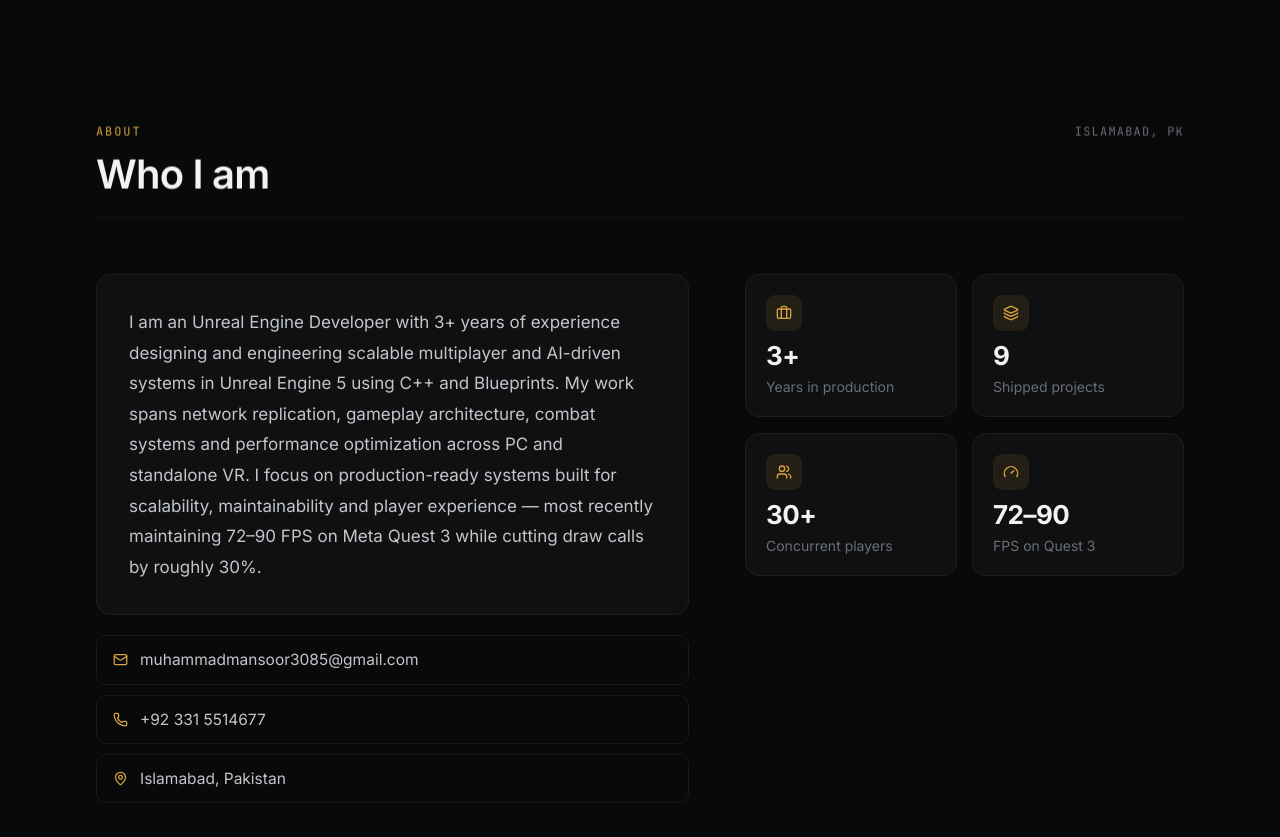
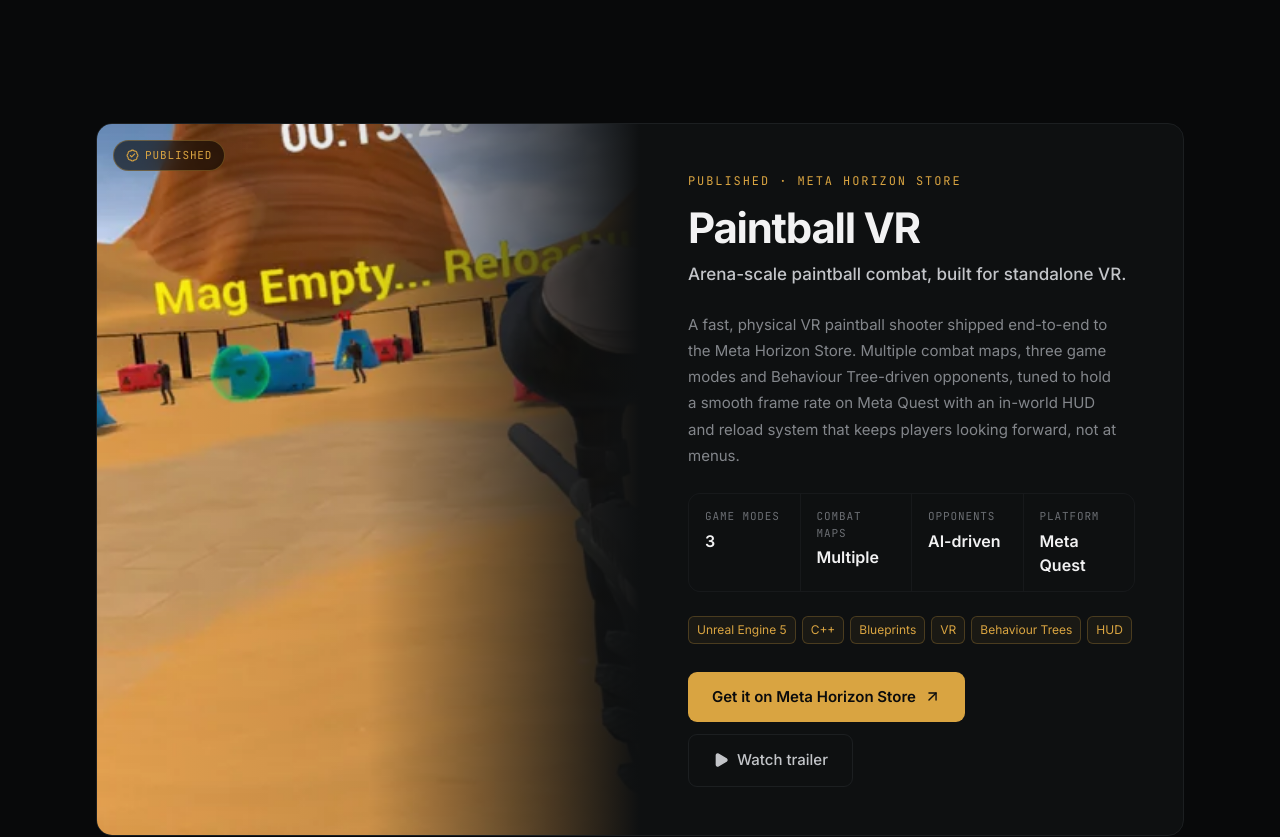
Before and after one commit to Mansoor1619/MansoorPortfolioWebsite, a React (Vite) app: page / in a window 1280 px wide. Shown: the part 800-1637 px from the top of the page. Built offline with nearby package versions, Linux system fonts and the light colour scheme.

Commit message:
Add Paintball VR Meta Horizon Store showcase section

```diff
--- a/src/App.tsx
+++ b/src/App.tsx
@@ -1,5 +1,6 @@
 import Navbar from './components/Navbar';
 import Hero from './components/Hero';
+import FeaturedProduct from './components/FeaturedProduct';
 import About from './components/About';
 import Skills from './components/Skills';
 import Experience from './components/Experience';
@@ -21,6 +22,7 @@
 
       <main id="main">
         <Hero />
+        <FeaturedProduct />
         <About />
         <Skills />
         <Experience />
--- /dev/null
+++ b/src/components/FeaturedProduct.tsx
@@ -0,0 +1,105 @@
+import { Play, ArrowUpRight, BadgeCheck } from 'lucide-react';
+import { featuredProductData } from '../data/featuredProductData';
+import Reveal from './Reveal';
+
+export default function FeaturedProduct() {
+  const p = featuredProductData;
+
+  return (
+    <section id="product" className="relative bg-base py-24">
+      <div className="mx-auto max-w-6xl px-6 md:px-8">
+        <Reveal>
+          <div className="grid overflow-hidden rounded-[16px] border border-line bg-surface lg:grid-cols-2">
+            {/* ---------- media panel ---------- */}
+            <div className="relative min-h-[280px] lg:min-h-full">
+              <img
+                src={p.thumbnail}
+                alt={`${p.name} — gameplay key art`}
+                width={1000}
+                height={750}
+                loading="lazy"
+                decoding="async"
+                className="absolute inset-0 h-full w-full object-cover saturate-[0.95] contrast-[1.03]"
+              />
+              {/* legibility gradient: bottom + right edge fade into the copy panel */}
+              <div
+                aria-hidden="true"
+                className="absolute inset-0 bg-gradient-to-t from-surface via-surface/25 to-transparent lg:bg-gradient-to-l lg:from-surface lg:via-surface/10 lg:to-transparent"
+              />
+
+              <span className="absolute top-4 left-4 inline-flex items-center gap-1.5 rounded-full border border-accent/35 bg-black/60 px-3 py-1.5 font-mono text-[11px] tracking-[0.08em] text-accent uppercase backdrop-blur-md">
+                <BadgeCheck size={13} />
+                Published
+              </span>
+            </div>
+
+            {/* ---------- copy panel ---------- */}
+            <div className="relative flex flex-col justify-center gap-6 p-7 sm:p-10 lg:p-12">
+              <div>
+                <span className="mb-4 block font-mono text-[12px] tracking-[0.16em] text-accent uppercase">
+                  {p.eyebrow}
+                </span>
+                <h2 className="text-[34px] leading-[1.05] font-bold tracking-[-0.03em] text-ink sm:text-[42px]">
+                  {p.name}
+                </h2>
+                <p className="mt-3 text-[17px] leading-[1.5] font-medium text-ink-2">
+                  {p.tagline}
+                </p>
+              </div>
+
+              <p className="max-w-[46ch] text-[15px] leading-[1.75] text-ink-3">
+                {p.description}
+              </p>
+
+              {/* highlight tiles */}
+              <dl className="grid grid-cols-2 gap-px overflow-hidden rounded-[12px] border border-line-soft bg-line-soft sm:grid-cols-4">
+                {p.highlights.map((h) => (
+                  <div key={h.label} className="bg-surface px-4 py-3.5">
+                    <dt className="font-mono text-[11px] tracking-[0.08em] text-ink-4 uppercase">
+                      {h.label}
+                    </dt>
+                    <dd className="mt-1 text-[16px] font-semibold text-ink">{h.value}</dd>
+                  </div>
+                ))}
+              </dl>
+
+              {/* tech stack */}
+              <ul className="flex flex-wrap gap-1.5">
+                {p.techStack.map((tech) => (
+                  <li
+                    key={tech}
+                    className="rounded-[6px] border border-accent/25 bg-accent/[0.06] px-2 py-1 text-[12px] text-accent"
+                  >
+                    {tech}
+                  </li>
+                ))}
+              </ul>
+
+              {/* CTAs */}
+              <div className="mt-1 flex flex-wrap gap-3">
+                <a
+                  href={p.storeUrl}
+                  target="_blank"
+                  rel="noopener noreferrer"
+                  className="inline-flex items-center gap-2 rounded-[9px] bg-accent px-6 py-3.5 text-[15px] font-semibold text-[#0b0b0c] transition-colors duration-200 hover:bg-accent-hi"
+                >
+                  Get it on {p.storeName}
+                  <ArrowUpRight size={17} />
+                </a>
+                <a
+                  href={p.trailerUrl}
+                  target="_blank"
+                  rel="noopener noreferrer"
+                  className="inline-flex items-center gap-2 rounded-[9px] border border-line px-6 py-3.5 text-[15px] font-medium text-ink-2 transition-colors duration-200 hover:border-accent/50 hover:text-ink"
+                >
+                  <Play size={16} className="fill-current" />
+                  Watch trailer
+                </a>
+              </div>
+            </div>
+          </div>
+        </Reveal>
+      </div>
+    </section>
+  );
+}
--- a/src/components/Navbar.tsx
+++ b/src/components/Navbar.tsx
@@ -3,6 +3,7 @@
 import { personalData } from '../data/personalData';
 
 const NAV_LINKS = [
+  { name: 'Paintball VR', href: '#product' },
   { name: 'About', href: '#about' },
   { name: 'Skills', href: '#skills' },
   { name: 'Experience', href: '#experience' },
@@ -10,7 +11,7 @@
   { name: 'Contact', href: '#contact' },
 ];
 
-const SECTION_IDS = ['home', 'about', 'skills', 'experience', 'projects', 'contact'];
+const SECTION_IDS = ['home', 'product', 'about', 'skills', 'experience', 'projects', 'contact'];
 
 export default function Navbar() {
   const [scrolled, setScrolled] = useState(false);
--- /dev/null
+++ b/src/data/featuredProductData.ts
@@ -0,0 +1,38 @@
+export interface FeaturedProduct {
+  name: string;
+  eyebrow: string;
+  storeName: string;
+  tagline: string;
+  description: string;
+  /** Primary CTA — the Meta Horizon Store listing. */
+  storeUrl: string;
+  /** Optional secondary CTA — the trailer. */
+  trailerUrl: string;
+  trailerYoutubeId: string;
+  thumbnail: string;
+  /** Highlight tiles shown under the copy. */
+  highlights: { label: string; value: string }[];
+  techStack: string[];
+  platforms: string[];
+}
+
+export const featuredProductData: FeaturedProduct = {
+  name: 'Paintball VR',
+  eyebrow: 'Published · Meta Horizon Store',
+  storeName: 'Meta Horizon Store',
+  tagline: 'Arena-scale paintball combat, built for standalone VR.',
+  description:
+    'A fast, physical VR paintball shooter shipped end-to-end to the Meta Horizon Store. Multiple combat maps, three game modes and Behaviour Tree-driven opponents, tuned to hold a smooth frame rate on Meta Quest with an in-world HUD and reload system that keeps players looking forward, not at menus.',
+  storeUrl: 'https://www.meta.com/experiences/paintball-vr/26987607744159108/',
+  trailerUrl: 'https://www.youtube.com/watch?v=iOGf72TZTBU',
+  trailerYoutubeId: 'iOGf72TZTBU',
+  thumbnail: '/PaintBallVR.webp',
+  highlights: [
+    { label: 'Game modes', value: '3' },
+    { label: 'Combat maps', value: 'Multiple' },
+    { label: 'Opponents', value: 'AI-driven' },
+    { label: 'Platform', value: 'Meta Quest' },
+  ],
+  techStack: ['Unreal Engine 5', 'C++', 'Blueprints', 'VR', 'Behaviour Trees', 'HUD'],
+  platforms: ['Meta Quest 2', 'Quest 3', 'Quest Pro'],
+};
```
